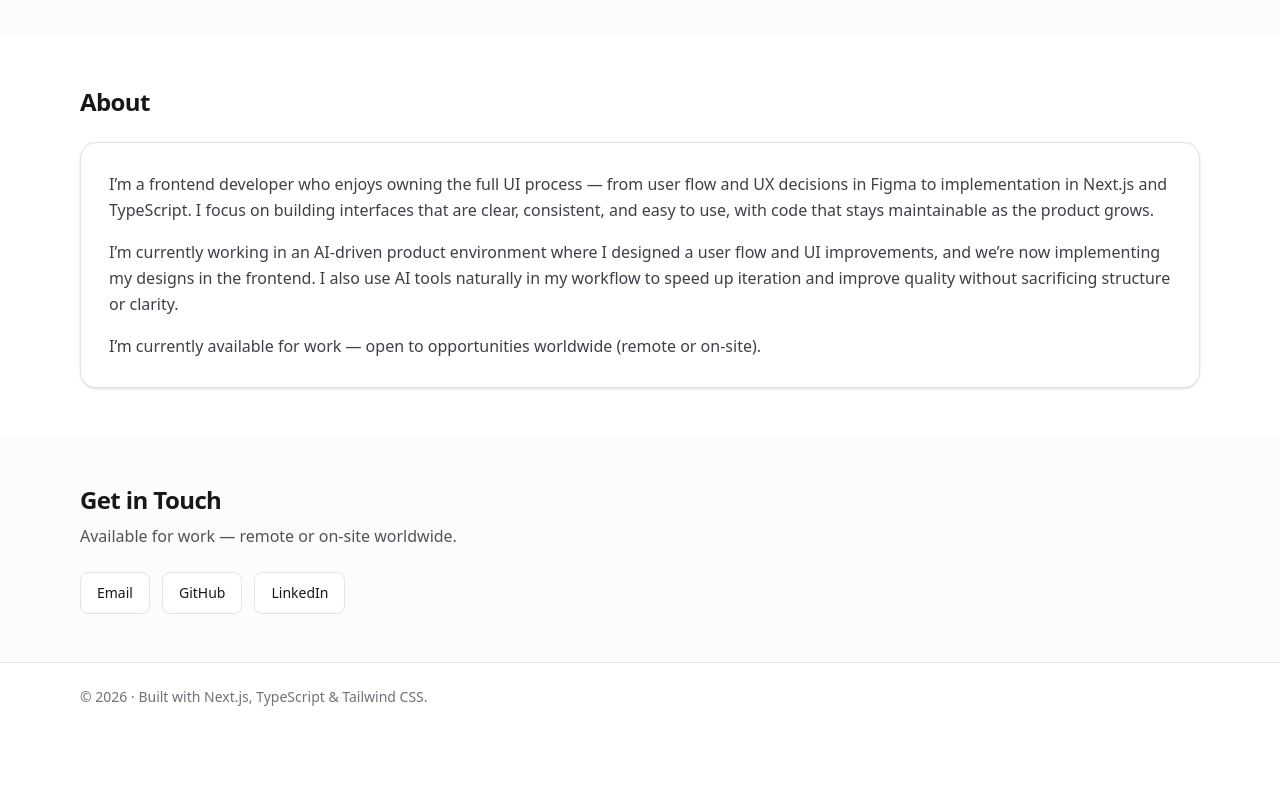
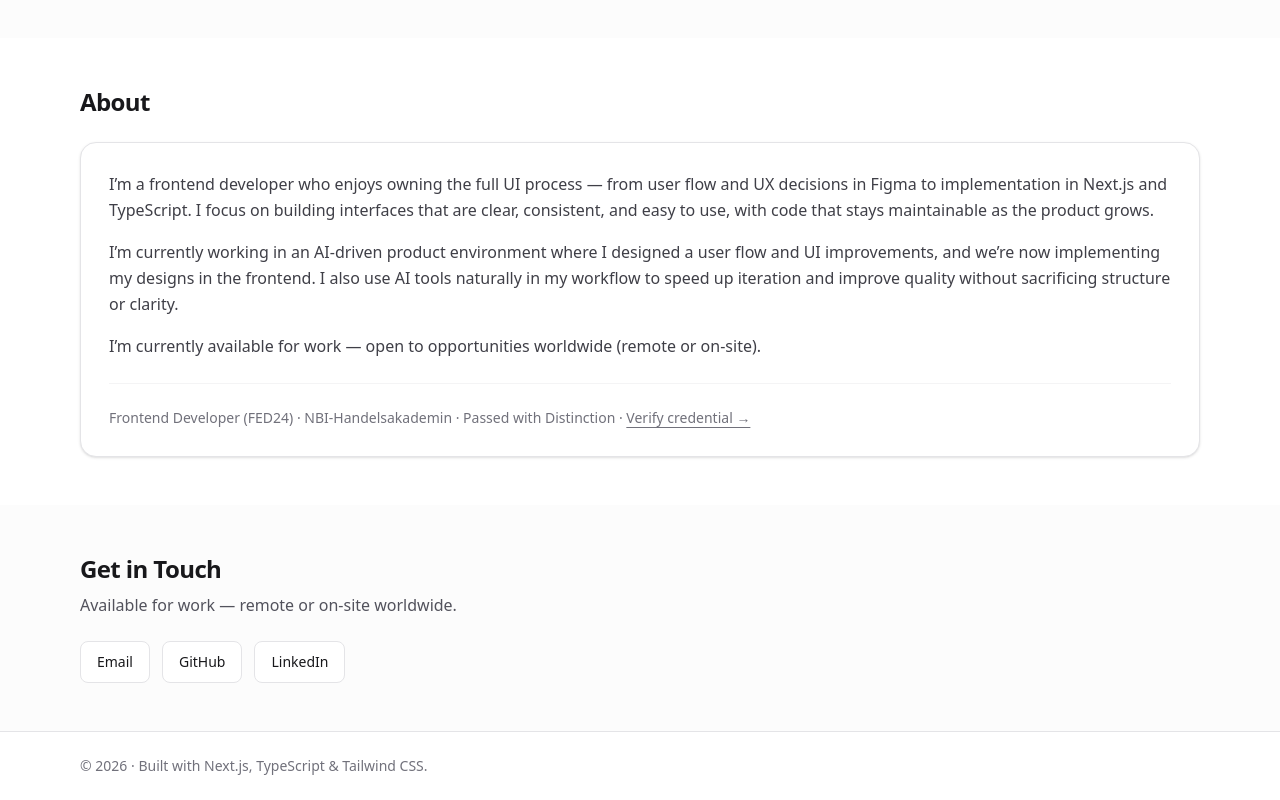
Before and after one commit to FBetulDemir/betul-portfolio, a Next.js app: page / in a window 1280 px wide. Shown: the part 4965-5765 px from the top of the page. Before the commit the page ends 5696 px from the top, so only its background shows below. Built offline with nearby package versions, Linux system fonts and the light colour scheme.

Commit message:
Update About section with credential verification link and adjust CV details

```diff
--- a/app/components/About.tsx
+++ b/app/components/About.tsx
@@ -23,6 +23,20 @@ export function About() {
         <p className="mt-4 text-zinc-700 leading-relaxed">
           I’m currently available for work — open to opportunities worldwide (remote or on-site).
         </p>
+
+        <div className="mt-6 pt-6 border-t border-zinc-100">
+          <p className="text-sm text-zinc-500">
+            Frontend Developer (FED24) · NBI-Handelsakademin · Passed with Distinction ·{" "}
+            <a
+              href="https://verify.trueoriginal.com/11D6E742-E508-E7A1-B536-E4FA8B7A7D6F/?ref=direct-copy"
+              target="_blank"
+              rel="noreferrer"
+              className="underline underline-offset-4 hover:text-zinc-700 transition-colors"
+            >
+              Verify credential →
+            </a>
+          </p>
+        </div>
       </div>
     </section>
   );
--- a/app/components/Hero.tsx
+++ b/app/components/Hero.tsx
@@ -34,7 +34,7 @@ export function Hero() {
           </a>
 
           <a
-            href="/cv/Betul-demir-cv.pdf"
+            href="/cv/Betul-Demir-CV.pdf"
             download
             className="inline-flex items-center justify-center rounded-lg border border-zinc-200 bg-white px-4 py-2.5 text-sm font-medium text-zinc-900 transition hover:bg-zinc-50">
             Download CV
```
Also changed, not shown: 1 other file (tests, documents, lock files or other folders).
